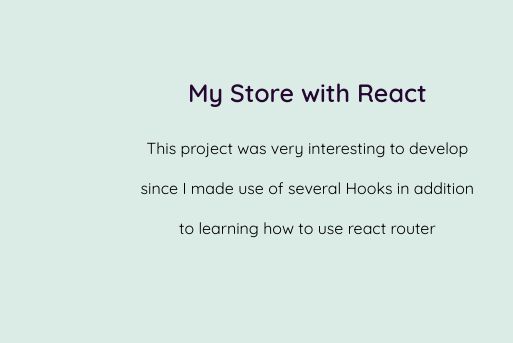
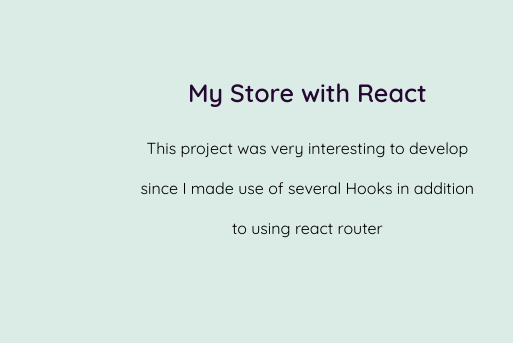
Before and after one commit to StefanSan26/Portfolio, a website built with webpack: page public/index.html in a window 1280 px wide. Shown: the part 2116-2459 px from the top of the page, 601-1114 px from the left. Built offline with nearby package versions, Linux system fonts and the light colour scheme; files whose address does not match are found by name.

Commit message:
[FIX] Typo

```diff
--- a/public/index.html
+++ b/public/index.html
@@ -121,7 +121,7 @@
 			<div class="project project2">
 				<div class="project__text">
 					<h4 class="project__title"><a href="https://my-store-react.netlify.app/" target="_blank" rel="noopener noreferrer"> My Store with React </a></h4>
-					<p class="project__description">This project was very interesting to develop since I made use of several Hooks in addition to learning how to use react router </p>
+					<p class="project__description">This project was very interesting to develop since I made use of several Hooks in addition to using react router </p>
 				</div>
 				<a href="https://my-store-react.netlify.app/" target="_blank" rel="noopener noreferrer">
 					<div class="project__image project__image2">
```
